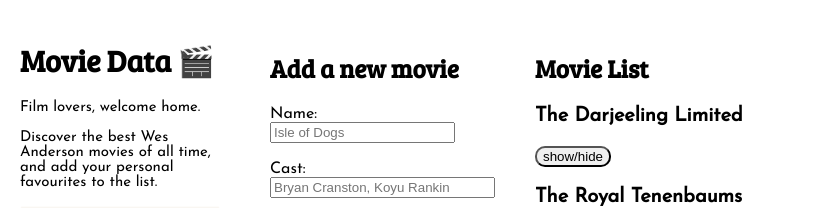
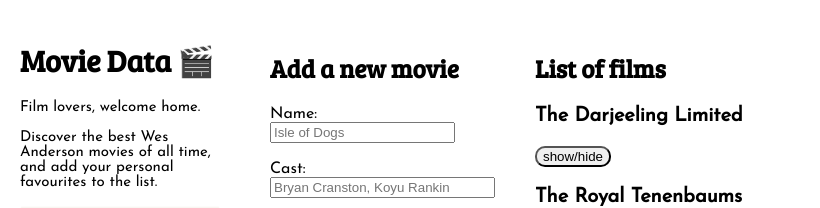
Before and after one commit to yuqingwwang/movie-data, a plain HTML site: page index.html in a window 1280 px wide. Shown: the top 208 px of the page, without its empty margins (0-820 px from the left). Drawn offline with Linux system fonts and the light colour scheme.

Commit message:
:rocket: ready to ship
final push before submission

```diff
--- a/index.html
+++ b/index.html
@@ -61,7 +61,7 @@
       </div>
       <!-- section for displaying the movie list -->
       <div class="movies">
-        <h2>Movie List</h2>
+        <h2>List of films</h2>
         <div id="container"></div>
         <div id="defaultFilm">
           <div id="film1">
```
Also changed, not shown: 1 other file.
